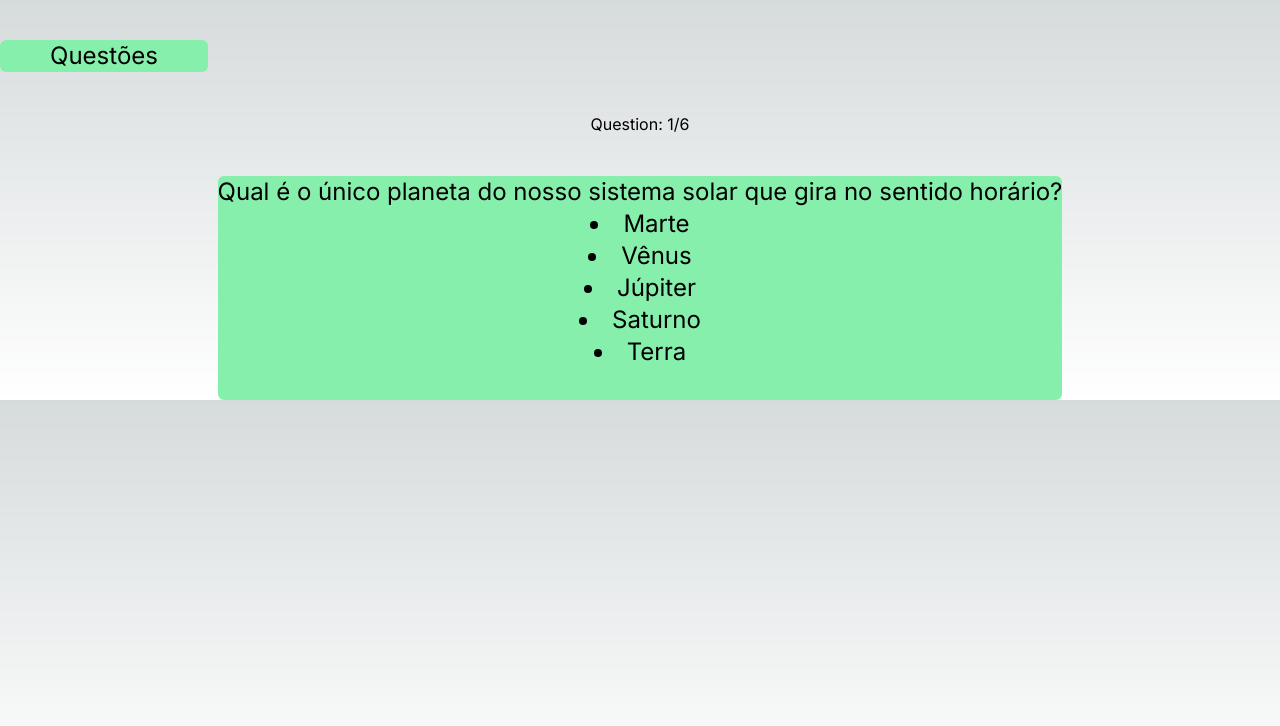
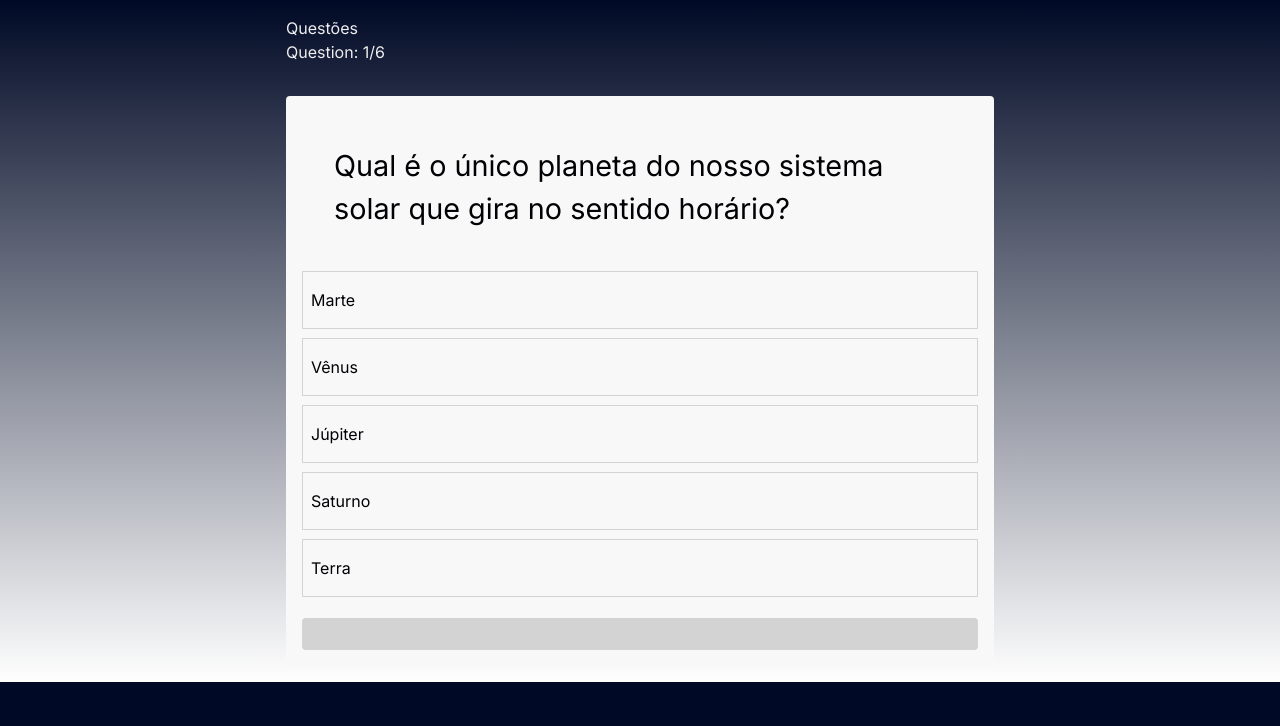
Before and after one commit to JosuelSanches/exatas2024.02, a Next.js app: page /question in a window 1280 px wide. Shown: the top 726 px of the page. Built offline with nearby package versions, Linux system fonts and the light colour scheme.

Commit message:
Ajustes css e tailwind
Ajustes de configuracao de css e tailwind.

```diff
--- a/src/app/components/Button.tsx
+++ b/src/app/components/Button.tsx
@@ -34,7 +34,7 @@ export const DefaultButton = (props: ButtonProps) => {
     return (
         <button
         {...props}
-        className={`${defaultStyle} border-2 border-gray-500 text-white text-2xl`}>
+        className={`${defaultStyle} border-2 border-gray-500 text-white text-2xl hover:bg-slate-500`}>
             <span className="text-center my-auto">
                 {children}
             </span>
@@ -67,7 +67,7 @@ export const SubmitButton = (props: ButtonProps) => {
     return (
         <button
         {...props}
-        className={`${defaultStyle} bg-[#43f46a] text-black text-2xl fill-black`}>
+        className={`${defaultStyle} bg-[#43f46a] text-black text-2xl fill-black hover:bg-sky-700`}>
             <span className="text-center my-auto">
                 {children}
             </span>
--- a/src/app/globals.css
+++ b/src/app/globals.css
@@ -32,3 +32,76 @@ body {
     text-wrap: balance;
   }
 }
+*{
+  box-sizing: border-box;
+  padding: 0;
+  margin: 0;
+}
+
+html, body{
+  overflow-x: hidden;
+  background-color: #000925;
+}
+main{
+  padding: 1rem;
+}
+h1, h2{
+  color: #eee;
+}
+
+h3{
+  padding: 2rem;
+  color: #000105;
+  font-size: 1.8rem;
+}
+
+button{
+  padding: 16px 8px;
+  width: 100%;
+  margin-top: 12px;
+  font-size: 1rem;
+  border-radius: 4px;
+  cursor: pointer;
+  background-color: #086A52 ;
+  color: #f8f8f8;
+}
+.btn-disabled{
+  background-color: lightgray;
+}
+
+li{
+  list-style-type: none;
+  cursor: pointer;
+  margin: 9px 0;
+  padding: 16px 8px;
+  color: #000105;
+  border: 1px solid lightgray;
+}
+
+.li-hover:hover{
+  background-color: #d8d8d8;
+  columns: #fff;
+}
+
+.li-selected{
+  color: #fff;
+  background-color: #000925;
+}
+
+.container{
+  max-width: 740px;
+  width: 100%;
+  margin: auto;
+  padding: 1rem;
+}
+
+.questions-container{
+  background-color: #f8f8f8;
+  padding: 1rem;
+  margin-top: 2rem;
+  border-radius: 4px;
+}
+
+.container p {
+  padding: 8px 0;
+}
--- a/src/app/page.tsx
+++ b/src/app/page.tsx
@@ -5,26 +5,29 @@ export default function Home() {
   return (
     <main>
       <div className='container'>
-        <h1 className=' flex justify-center'>Exatas</h1>
+        <h1 className=' flex justify-center text-white text-3xl'>Exatas</h1>
+        <h1 className=' flex justify-center text-white text-2xl'>Selecione uma disciplina</h1>
+
         <Link href='/question'>
-          <h1 className=' flex justify-center'>Selecione uma disciplina</h1>
-          <div className='flex flex-box justify-center'>
-            <Button variant='submit'>Matemática
+            <Button>Matemática
               <div className='flex justify-center'>
                 <svg xmlns="http://www.w3.org/2000/svg" fill="none" viewBox="0 0 24 24" strokeWidth={1.5} stroke="currentColor" className="w-6 h-6">
                   <path strokeLinecap="round" strokeLinejoin="round" d="M15.75 15.75V18m-7.5-6.75h.008v.008H8.25v-.008Zm0 2.25h.008v.008H8.25V13.5Zm0 2.25h.008v.008H8.25v-.008Zm0 2.25h.008v.008H8.25V18Zm2.498-6.75h.007v.008h-.007v-.008Zm0 2.25h.007v.008h-.007V13.5Zm0 2.25h.007v.008h-.007v-.008Zm0 2.25h.007v.008h-.007V18Zm2.504-6.75h.008v.008h-.008v-.008Zm0 2.25h.008v.008h-.008V13.5Zm0 2.25h.008v.008h-.008v-.008Zm0 2.25h.008v.008h-.008V18Zm2.498-6.75h.008v.008h-.008v-.008Zm0 2.25h.008v.008h-.008V13.5ZM8.25 6h7.5v2.25h-7.5V6ZM12 2.25c-1.892 0-3.758.11-5.593.322C5.307 2.7 4.5 3.65 4.5 4.757V19.5a2.25 2.25 0 0 0 2.25 2.25h10.5a2.25 2.25 0 0 0 2.25-2.25V4.757c0-1.108-.806-2.057-1.907-2.185A48.507 48.507 0 0 0 12 2.25Z" />
                 </svg>
               </div>
+            </Button>
+        </Link>
 
-            </Button>
+        <Link href=''>
         <Button>Física
               <div className='flex justify-center'>
                 <svg xmlns="http://www.w3.org/2000/svg" fill="none" viewBox="0 0 24 24" strokeWidth={1.5} stroke="currentColor" className="w-6 h-6">
                 <path strokeLinecap="round" strokeLinejoin="round" d="m3.75 13.5 10.5-11.25L12 10.5h8.25L9.75 21.75 12 13.5H3.75Z" />
                 </svg>
               </div>
-
         </Button>
+        </Link>
+        <Link href=''>
             <Button> Quimica
               <div className='flex justify-center'>
                 <svg xmlns="http://www.w3.org/2000/svg" fill="none" viewBox="0 0 24 24" strokeWidth={1.5} stroke="currentColor" className="w-6 h-6">
@@ -33,7 +36,7 @@ export default function Home() {
               </div>
 
             </Button>
-            {/**
+            {/** aplicacao das variantes do botao
              *
              * <Button  variant='transparent'>Transparente</Button>
             <Button  variant='transparent'>Submit</Button>
@@ -42,7 +45,6 @@ export default function Home() {
              *
              */}
 
-          </div>
         </Link>
       </div>
     </main>
--- a/src/app/question/page.tsx
+++ b/src/app/question/page.tsx
@@ -60,23 +60,23 @@ const page = () => {
 
     return (
         <div className='container'>
-            <h1 className='flex-box justify-center mt-10 bg-green-300 text-black text-2xl fill-black rounded-md w-52 text-center'>Questões</h1>
-            <div className='mt-10 flex justify-center'>
+            <h1>Questões</h1>
+            <div>
                 <h2>
                     Question: {activeQuestion + 1}
                     <span>/{questions.length}</span>
                 </h2>
             </div>
-            <div className='flex justify-center'>
+            <div>
                 {!showResult ? (
-                    <div className='flex-box justify-center mt-10 bg-green-300 text-black text-2xl fill-black rounded-md w-150 text-center'>
+                    <div className='questions-container'>
                         <h3>{questions[activeQuestion].question}</h3>
                         {answers.map((answer, idx) => (
                             <li
                                 key={idx}
                                 onClick={() => onAnswerSelected(answer, idx)}
                                 className={
-                                    selectedAnswerIndex === idx ? 'li-selected' : 'li-hover'
+                                    selectedAnswerIndex === idx ? 'bg-black text-white' : 'li-hover'
                                 }
                             >
                                 <span>{answer}</span>
@@ -88,7 +88,7 @@ const page = () => {
                                     {activeQuestion === question.length - 1 ? 'Finalizar' : 'Proximo'}
                                 </button>
                             ) : (
-                                <button onClick={nextQuestion} dissabled className='btn-disabled'></button>
+                                <button onClick={nextQuestion} disabled className='btn-disabled'></button>
                             )
                         }
 
```
Lines whose indentation alone changed are shown as unchanged.
